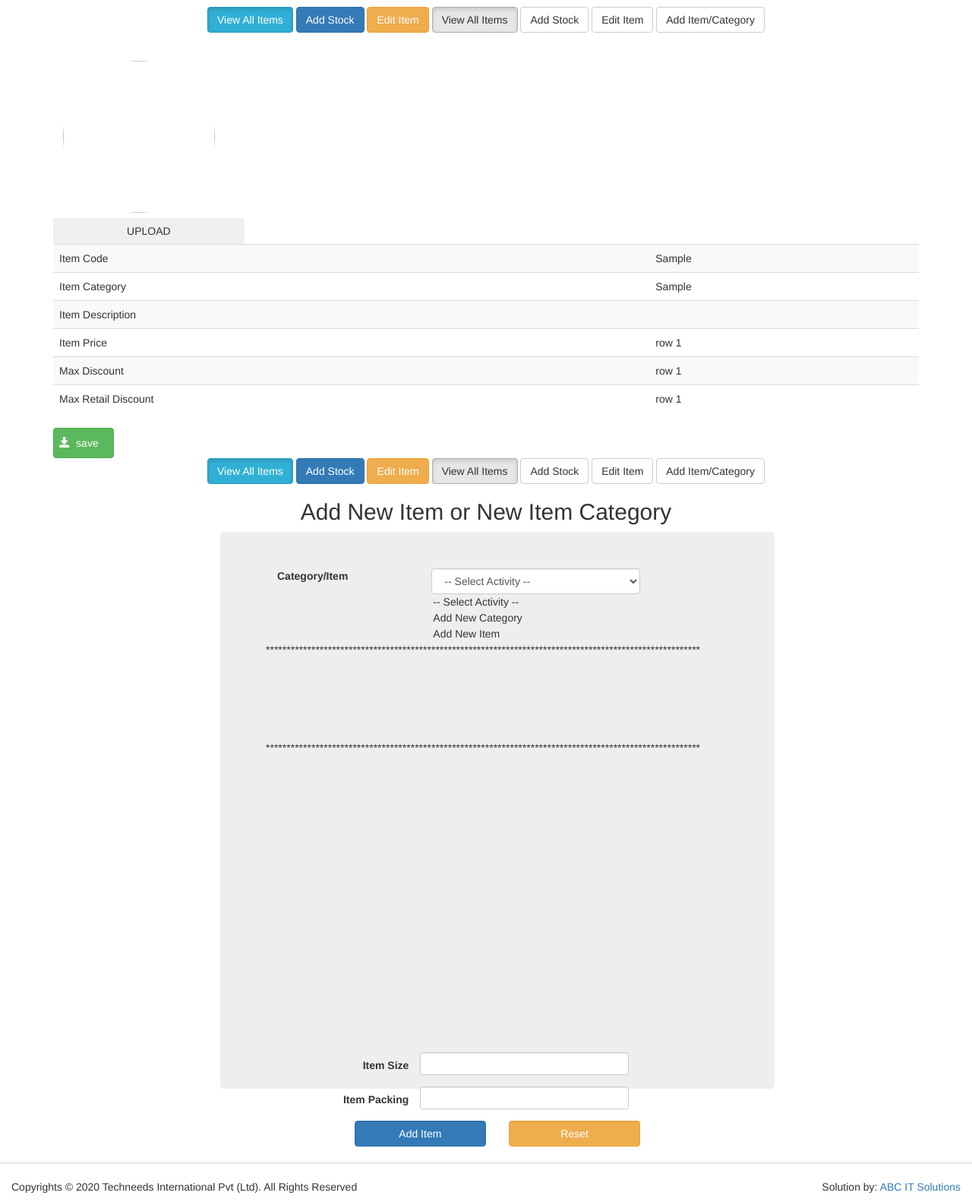
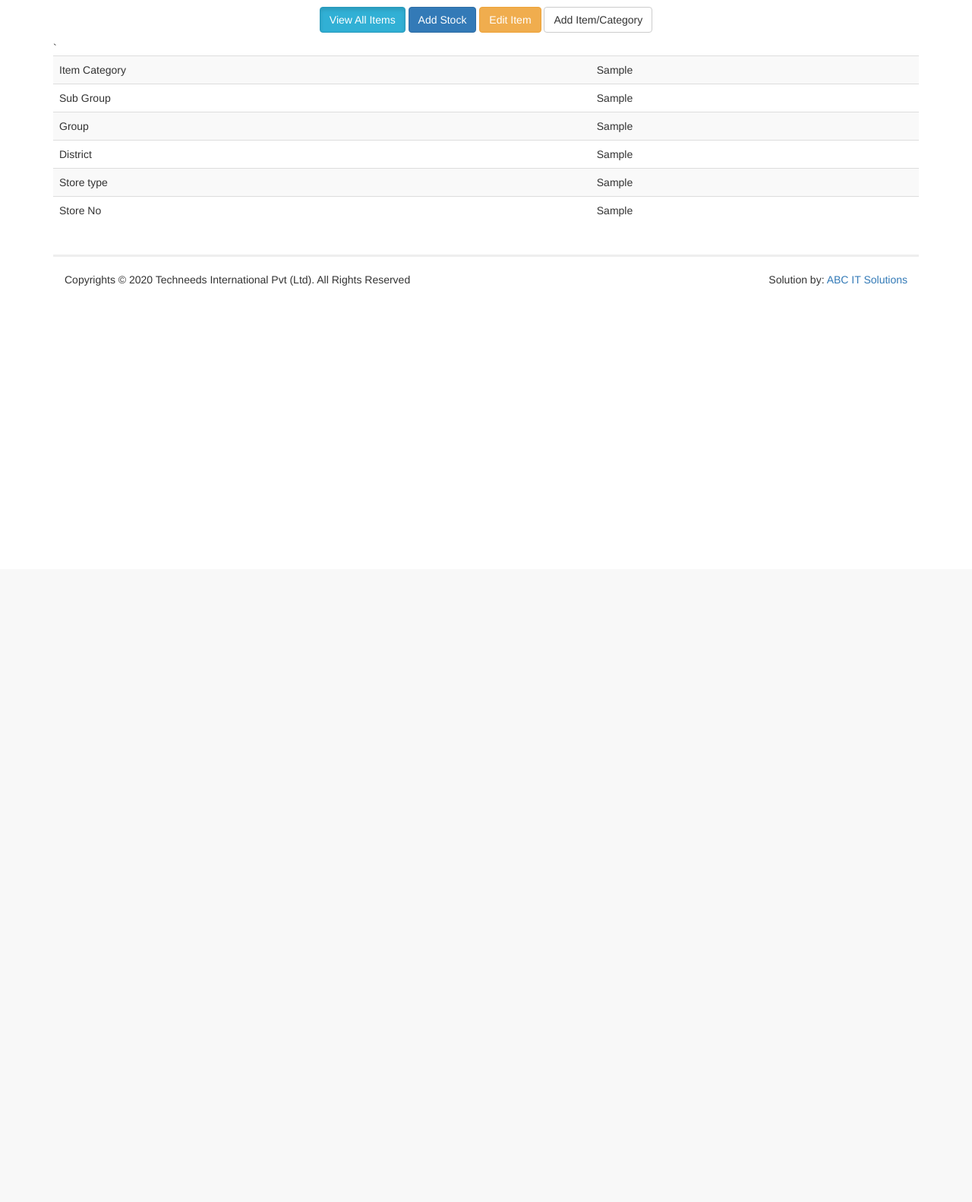
Before and after one commit to ShameeraJayawardana/Techneeds, a CodeIgniter app: page /techneeds/StoresC/viewItem?itemCode=Sample in a window 1280 px wide. Shown: the part 51-1633 px from the top of the page at 76% size. After the commit the page ends 427 px from the top, so only its background shows below. Run offline with CodeIgniter, Linux system fonts and the light colour scheme; tables that the repository leaves empty or names only in its code hold one stand-in row (values such as "Sample post"); data that the repository does not hold is empty; some libraries are stand-ins or nearby versions.

Commit message:
Created view and edit item

```diff
--- a/application/controllers/StoresC.php
+++ b/application/controllers/StoresC.php
@@ -181,11 +181,9 @@ class StoresC extends CI_Controller {
     }
 
     public function viewItem() {
+        $itemCode = $this->input->get('itemCode', TRUE);
         $this->load->model('StoresM');
-        $data['records'] = $this->StoresM->getAllitemsData();
-        $data['grpRecords'] = $this->StoresM->getItmGrp();
-       // $data['itemdis'] = $this->StoresM->getItemCode();
-        $data['itemdis'] = $this->StoresM->getItmSubGrp();
+        $data['records'] = $this->StoresM->getSingleitemData($itemCode);
         $this->load->view("/common/header_view");
         $this->load->view("/common/body_start_view");
         $this->load->view("/common/main_menu_view");
@@ -193,11 +191,38 @@ class StoresC extends CI_Controller {
         $this->load->view("/stores/item_view", $data);
         $this->load->view("/common/body_start_view");
         $this->load->view("/common/main_menu_view");
-        $this->load->view("/stores/stores_menu_view");
-        $this->load->view("/stores/newitemcat_view", $data);
 
         $this->load->view("/common/body_end_view");
         $this->load->view("/common/footer_view");
+    }
+
+    public function editItem_view() {
+        $itemCode = $this->input->get('itemCode', TRUE);
+        $this->load->model('StoresM');
+        $data['records'] = $this->StoresM->getSingleitemData($itemCode);
+        $this->load->view("/common/header_view");
+        $this->load->view("/common/body_start_view");
+        $this->load->view("/common/main_menu_view");
+        $this->load->view("/stores/stores_menu_view");
+        $this->load->view("/stores/editItem_view", $data);
+        $this->load->view("/common/body_start_view");
+        $this->load->view("/common/main_menu_view");
+
+        $this->load->view("/common/body_end_view");
+        $this->load->view("/common/footer_view");
+    }
+
+    public function editItem() {
+        $itemCode = $this->input->post('itemCode');
+        $subgroup = $this->input->post('subgroup');
+        $group = $this->input->post('group');
+        $district = $this->input->post('district');
+        $storetype = $this->input->post('storetype');
+        $no = $this->input->post('no');
+
+        $data['row'] = $this->StoresM->editItemDetail($itemCode, $subgroup, $group, $district, $storetype, $no);
+//        redirect(base_url() . 'StoresC/editItem_view?itemCode=' . $itemCode);
+//        print_r($data);
     }
 
     public function addNewCategory() {
--- a/application/models/StoresM.php
+++ b/application/models/StoresM.php
@@ -77,9 +77,32 @@ class StoresM extends CI_Model {
         $this->db->join('itemsubgroup as e', 'e.subGrpCd = b.subGrpCd');
         $this->db->join('district as f', 'f.dstCd = c.dstCd');
         $this->db->join('storetype as g', 'g.storeTypCd = c.storeTypCd');
-
+//        $this->db->where('a.itemCd', $itemCode);
         $query = $this->db->get(); //SELECT*FROM item table
         return $query->result();
+    }
+
+    public function getSingleitemData($itemCode) {
+
+        $this->db->select('a.itemCd,e.subGrp,d.grp,f.dst,g.storeTyp,c.storeNo'); // SELECT colomn data FROM corresponding table
+        $this->db->from('item as a'); // SELECT item FROM item table
+
+        $this->db->join('itemcode as b', 'b.itemCd = a.itemCd'); // JOIN itemcode table with item table by itemcode.itemCd = table.itemCd
+        $this->db->join('stores as c', 'c.storeCd = a.storeCd');
+        $this->db->join('itemgroup as d', 'd.grpCd = b.grpCd');
+        $this->db->join('itemsubgroup as e', 'e.subGrpCd = b.subGrpCd');
+        $this->db->join('district as f', 'f.dstCd = c.dstCd');
+        $this->db->join('storetype as g', 'g.storeTypCd = c.storeTypCd');
+        $this->db->where('a.itemCd', $itemCode);
+        $query = $this->db->get(); //SELECT*FROM item table
+        return $query->result();
+    }
+
+    public function editItemDetail($itemCode, $subgroup, $group, $district, $storetype, $no) {
+//        return $itemCode . $subgroup . $group . $district . $storetype . $no;
+//        $update = $this->db->query("UPDATE item AS a JOIN itemcode as b ON b.itemCd = a.itemCd JOIN stores as c ON c.storeCd = a.storeCd JOIN itemgroup as d ON d.grpCd = b.grpCd JOIN itemsubgroup as e ON e.subGrpCd = b.subGrpCd JOIN district as f ON f.dstCd = c.dstCd JOIN storetype as g ON g.storeTypCd = c.storeTypCd SET e.subGrp = 'xvvc', d.grp = 'xcvxcv', f.dst = 'cccb', g.storeTyp = 'xcvcv', c.storeNo = 6 WHERE a.itemCd = '1A005AA'");
+        $sql = "UPDATE item AS a JOIN itemcode as b ON b.itemCd = a.itemCd JOIN stores as c ON c.storeCd = a.storeCd JOIN itemgroup as d ON d.grpCd = b.grpCd JOIN itemsubgroup as e ON e.subGrpCd = b.subGrpCd JOIN district as f ON f.dstCd = c.dstCd JOIN storetype as g ON g.storeTypCd = c.storeTypCd SET e.subGrp = '$subgroup', d.grp = '$group', f.dst = '$district', g.storeTyp = '$storetype', c.storeNo = '$no' WHERE a.itemCd = '$itemCode'";
+        $this->db->query($sql);
     }
 
      public function getItemCode(){
--- a/application/views/stores/allitems_view.php
+++ b/application/views/stores/allitems_view.php
@@ -87,10 +87,10 @@
                             <td><?php echo $rec->storeNo; ?></td>
 
                             <td>
-                                <a href="<?php echo site_url('StoresC/viewItem'); ?>" class="btn btn-success">
+                                <a href="<?php echo site_url('StoresC/viewItem'); ?>?itemCode=<?php echo $rec->itemCd; ?>" onclick="loadfile1(<?php echo $rec->itemCd; ?>)" class="btn btn-success">
                                     <span class="glyphicon glyphicon-eye-open"></span>&nbsp;View
                                 </a>
-                                <a href="<?php echo site_url('StoresC/editItem_view'); ?>itemCode=<?php echo $rec->itemCd; ?>" onclick="loadfile1(<?php echo $rec->itemCd; ?>)" class="btn btn-warning">
+                                <a href="<?php echo site_url('StoresC/editItem_view'); ?>?itemCode=<?php echo $rec->itemCd; ?>" onclick="loadfile1(<?php echo $rec->itemCd; ?>)" class="btn btn-warning">
                                     <span class="glyphicon glyphicon-edit"></span>&nbsp;Edit
                                 </a>
                             </td>
--- a/application/views/stores/item_view.php
+++ b/application/views/stores/item_view.php
@@ -1,78 +1,42 @@
-
-
 <div class="container">
-
-    <h2><?php
-        foreach ($itemdis as $rec) {
-            echo $rec->subGrp;
-        }
-        ?> </h2>
     <div class="row">
     <div class="col-md-12">
-        <form method="post" enctype="multipart/form-data" id="upload_form">
-
-            <div class="row">
-                <div class="col-md-5">
-                    <input type="hidden" name="MAX_FILE_SIZE" value="5000000">
-                    <label class="btn btn-outline-light btn-file">
-                        <img src="" id="profilepic" style="width: 200px; height: 200px; border-radius: 100px;">
-                        <input type="file" name="image_upload" id="image_upload" style="display: none;">
-                    </label>
-                    <br/>
-                    <input type="submit" name="upload" id="upload" value="UPLOAD" class="btn btn-outline-dark"
-                           style="width: 55%;">
-                    <div id="uploaded_image">
-
-                    </div>
-                </div>
-            </div>
-
             <table class="table table-striped ">
 
                 <tbody>
-                    <tr>
-                        <td>Item Code</td>
-                        <td><?php
-                            foreach ($records as $rec) {
-                                echo $rec->itemCd;
-                            }
-                            ?></td>
-                    </tr>
-                    <tr>
-                        <td>Item Category</td>
-                        <td><?php
-                            foreach ($grpRecords as $rec) {
-                                echo $rec->grp;
-                            }
-                            ?></td>
-                    </tr>
-                    <tr>
-                        <td>Item Description</td>
-                        <td><?php
-                            foreach ($itemdis as $rec) {
-                                echo $rec->subGrp;
-                            }
-                            ?></td>
-
-                    </tr>
-                    <tr>
-                        <td>Item Price</td>
-                        <td>row 1</td>
-                    </tr>
-                    <tr>
-                        <td>Max Discount</td>
-                        <td>row 1</td>
-                    </tr>
-                    <tr>
-                        <td>Max Retail Discount</td>
-                        <td>row 1</td>
-                    </tr>
-
+                    <?php
+                    foreach ($records as $rec) {
+                    ?>
+                        <tr>
+                            <td>Item Category</td>
+                            <td><?php echo $rec->itemCd; ?></td>
+                        </tr>
+                        <tr>
+                            <td>Sub Group</td>
+                            <td><?php echo $rec->subGrp; ?></td>
+                        </tr>
+                        <tr>
+                            <td>Group</td>
+                            <td><?php echo $rec->grp; ?></td>
+                        </tr>
+                        <tr>
+                            <td>District</td>
+                            <td><?php echo $rec->dst; ?></td>
+                        </tr>
+                        <tr>
+                            <td>Store type</td>
+                            <td><?php echo $rec->storeTyp; ?></td>
+                        </tr>
+                        <tr>
+                            <td>Store No</td>
+                            <td><?php echo $rec->storeNo; ?></td>
+                        </tr>
+                `   <?php
+                    }
+                    ?>
                 </tbody>
 
             </table>
-            <button type="submit" class="btn btn-success" data-toggle="modal" style="padding-left: 0; width: 80px; height: 40px;"><span class="glyphicon glyphicon-save"></span> &nbsp;save</button>
 
-        </form>
     </div>
 </div>
--- a/application/views/stores/stores_menu_view.php
+++ b/application/views/stores/stores_menu_view.php
@@ -5,9 +5,6 @@
 	<a class="btn active btn-info" href="<?php echo site_url('StoresC/stores_allitems');?>">View All Items</a>
 	<a class="btn btn-primary" href="<?php echo site_url('StoresC/stores_addstock');?>">Add Stock</a>
 	<a class="btn btn-warning" href="#">Edit Item</a>
-	<a class="btn active btn-default" href="<?php echo site_url('StoresC/stores_allitems');?>">View All Items</a>
-	<a class="btn btn-default" href="<?php echo site_url('StoresC/stores_addstock');?>">Add Stock</a>
-	<a class="btn btn-default" href="#">Edit Item</a>
 	<a class="btn btn-default" href="<?php echo site_url('StoresC/stores_newitemcat');?>">Add Item/Category</a>
 </p>
 <!--End stores_menu-->
```
Also changed, not shown: application/views/invoice/new 2.js (added, +24 -0 lines), application/views/stores/editItem_view.php (added, +70 -0 lines), application/views/stores/newitemcat_view.php (+26 -14 lines), upload/0.png (added), upload/01.png (added), upload/02.png (added), upload/03.png (added), upload/04.png (added), upload/05.png (added), upload/Logo-SUSL.png (added), upload/Logo-SUSL1.png (added), upload/Logo-SUSL2.png (added), upload/Logo-SUSL3.png (added).
